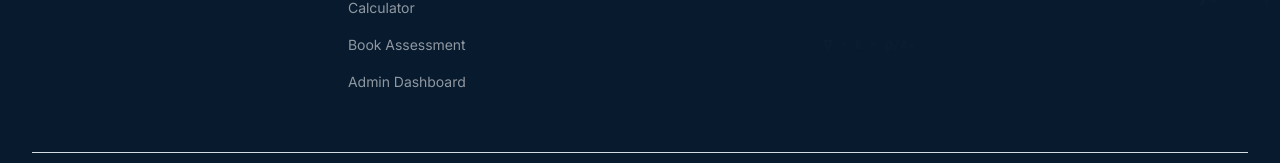
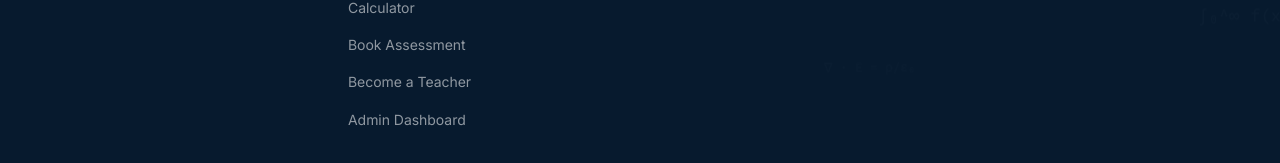
Before and after one commit to Alireza202505/philomathy-website, a React (Vite) app: page /admin in a window 1280 px wide. Shown: the part 1188-1351 px from the top of the page. Built offline with nearby package versions, Linux system fonts and the light colour scheme; no server answers; a web font is replaced by a local one.

Commit message:
Add 'Become a Teacher' link to footer

```diff
--- a/src/components/layout/Footer.jsx
+++ b/src/components/layout/Footer.jsx
@@ -16,6 +16,7 @@ const quickLinks = [
   { label: "Pricing", path: "/pricing" },
   { label: "Calculator", path: "/calculator" },
   { label: "Book Assessment", path: "/booking" },
+  { label: "Become a Teacher", path: "/become-a-teacher" },
   { label: "Admin Dashboard", path: "/admin" },
 ];
 
```
